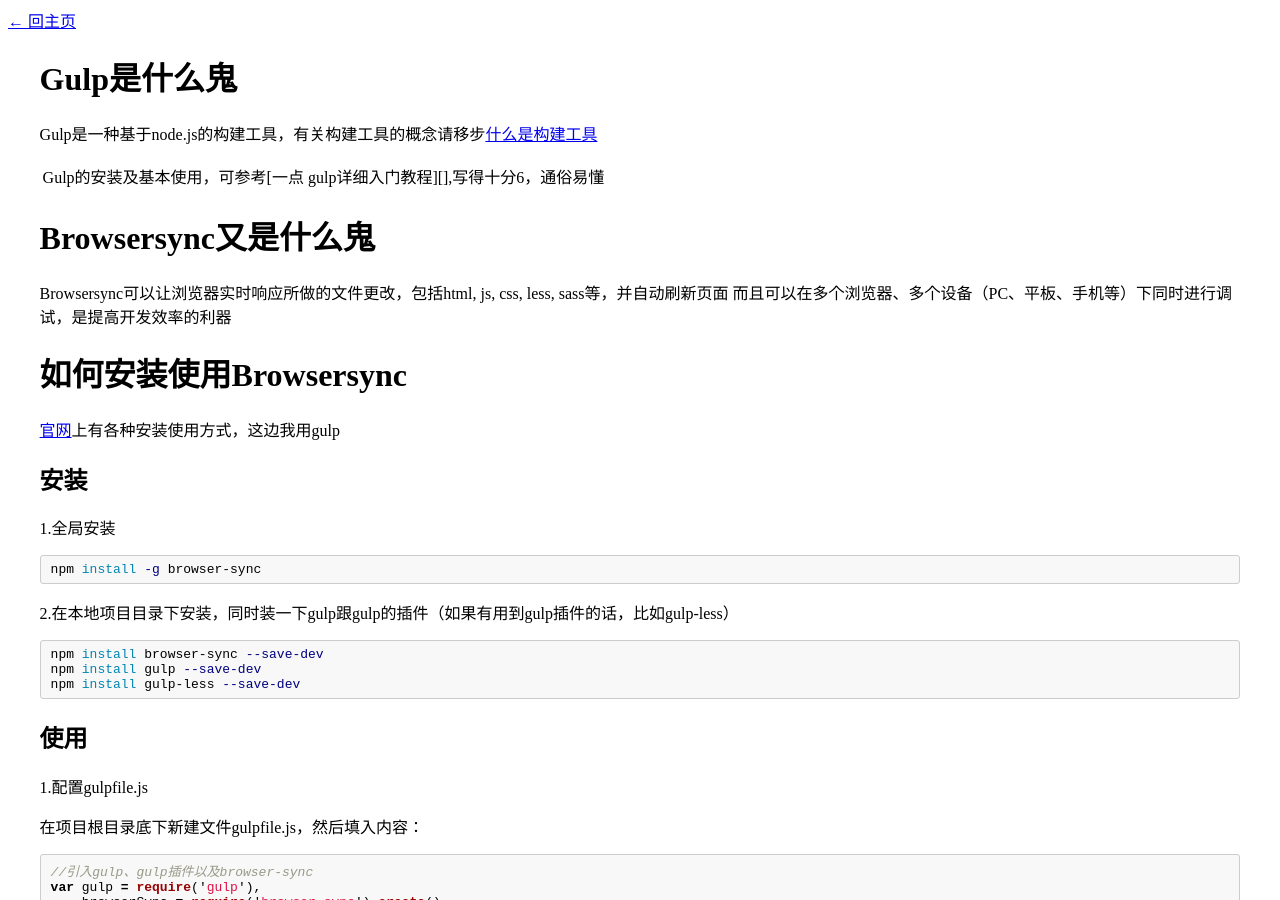
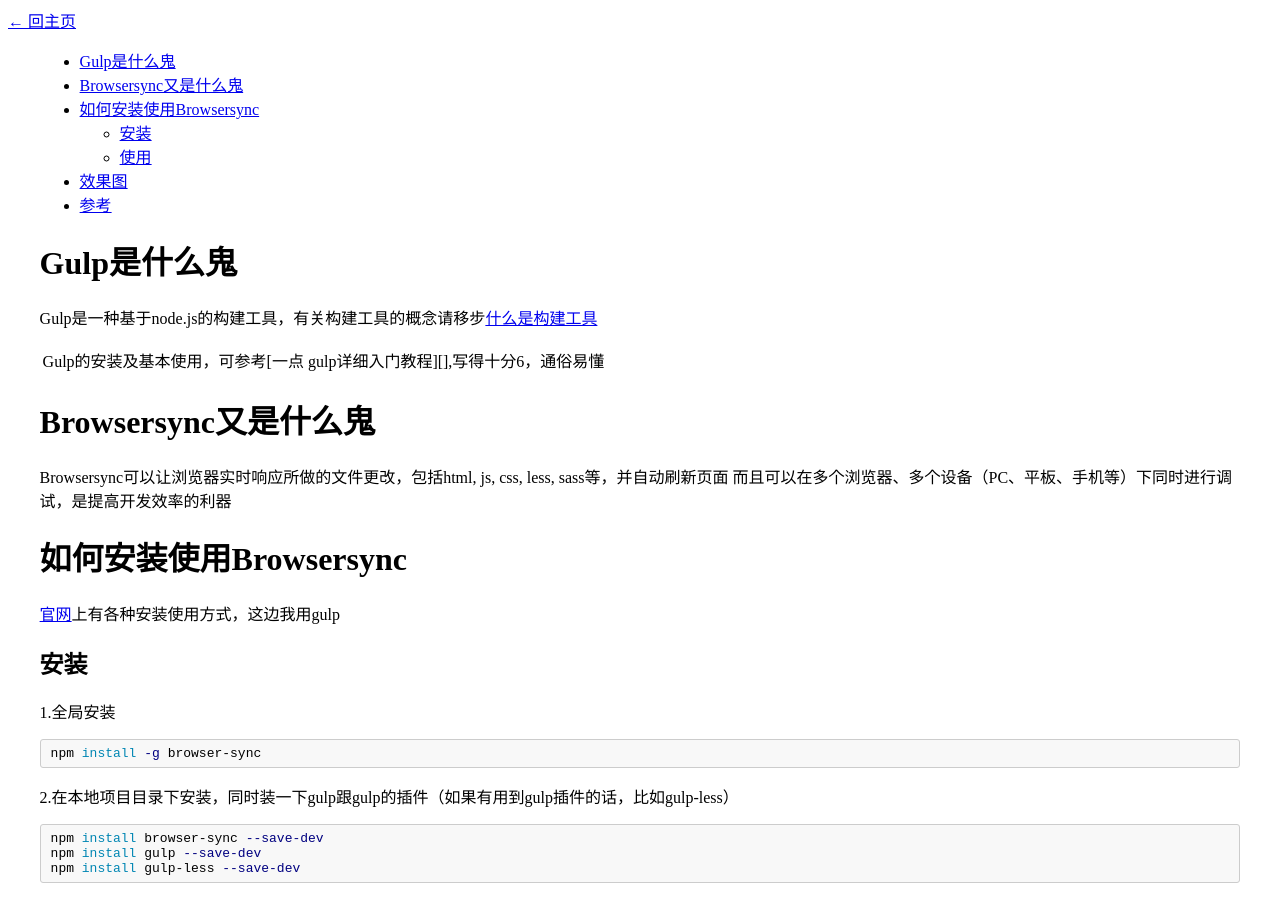
Before and after one commit to ChuChencheng/ChuChencheng.github.io, a Jekyll site: the page built from _posts/2016-08-17-use-browser-sync-with-gulp.md, in a window 1280 px wide and 900 px high. Built offline with Jekyll 4.4.1, drawn with Linux system fonts in a browser that asks for light colours; part of the change alters nothing that is shown.

Commit message:
update toc

```diff
--- a/_posts/2016-08-17-use-browser-sync-with-gulp.md
+++ b/_posts/2016-08-17-use-browser-sync-with-gulp.md
@@ -3,6 +3,7 @@ layout: default
 title: 通过Gulp使用Browsersync实现浏览器实时响应文件更改
 ---
 
+* 目录
 {:toc}
 
 # Gulp是什么鬼
```
